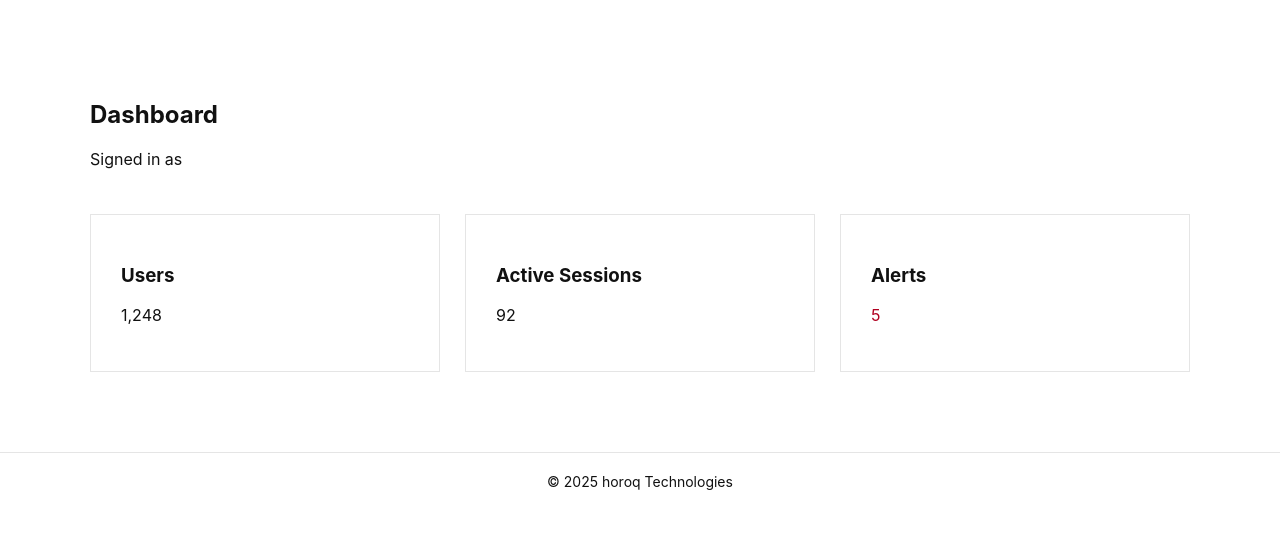
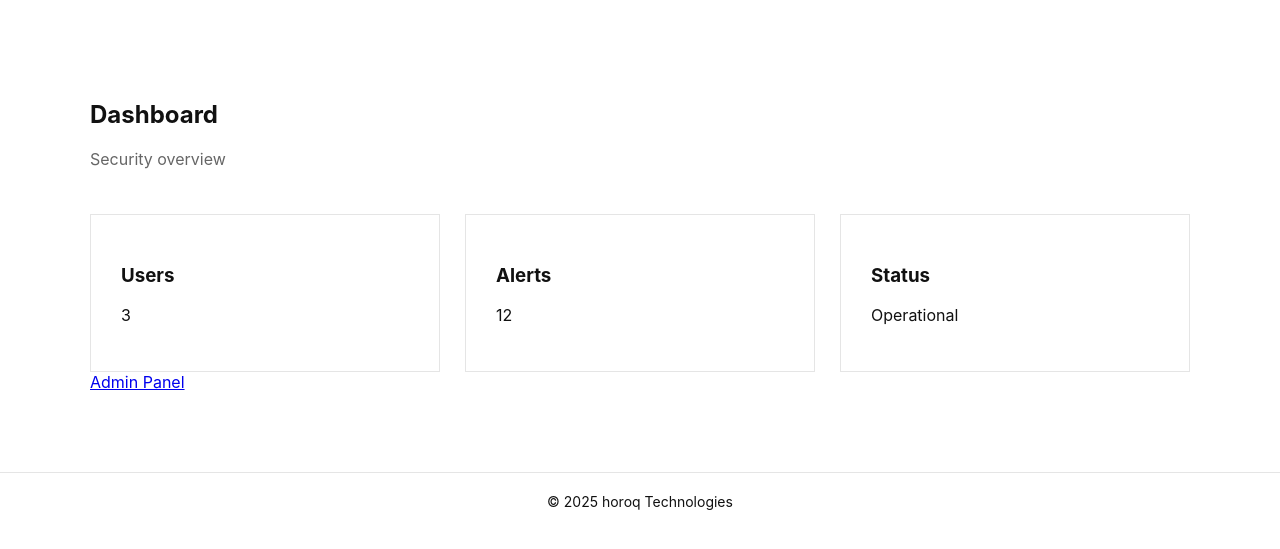
Before and after one commit to muhamedfarish/bac, a Flask app: page /dashboard in a window 1280 px wide. Shown: the part 76-625 px from the top of the page. Run offline with Flask 3, Linux system fonts and the light colour scheme.

Commit message:
Update dashboard.html

```diff
--- a/templates/dashboard.html
+++ b/templates/dashboard.html
@@ -3,22 +3,24 @@
 
 <section class="dashboard">
     <h1>Dashboard</h1>
-    <p class="welcome">Signed in as <strong>{{ user }}</strong></p>
+    <p class="subtitle">Security overview</p>
 
     <div class="cards">
         <div class="card">
             <h3>Users</h3>
-            <p>1,248</p>
-        </div>
-        <div class="card">
-            <h3>Active Sessions</h3>
-            <p>92</p>
+            <p>3</p>
         </div>
         <div class="card">
             <h3>Alerts</h3>
-            <p class="alert">5</p>
+            <p>12</p>
+        </div>
+        <div class="card">
+            <h3>Status</h3>
+            <p>Operational</p>
         </div>
     </div>
+
+    <a href="/admin" class="primary-btn">Admin Panel</a>
 </section>
 
 {% endblock %}
```
